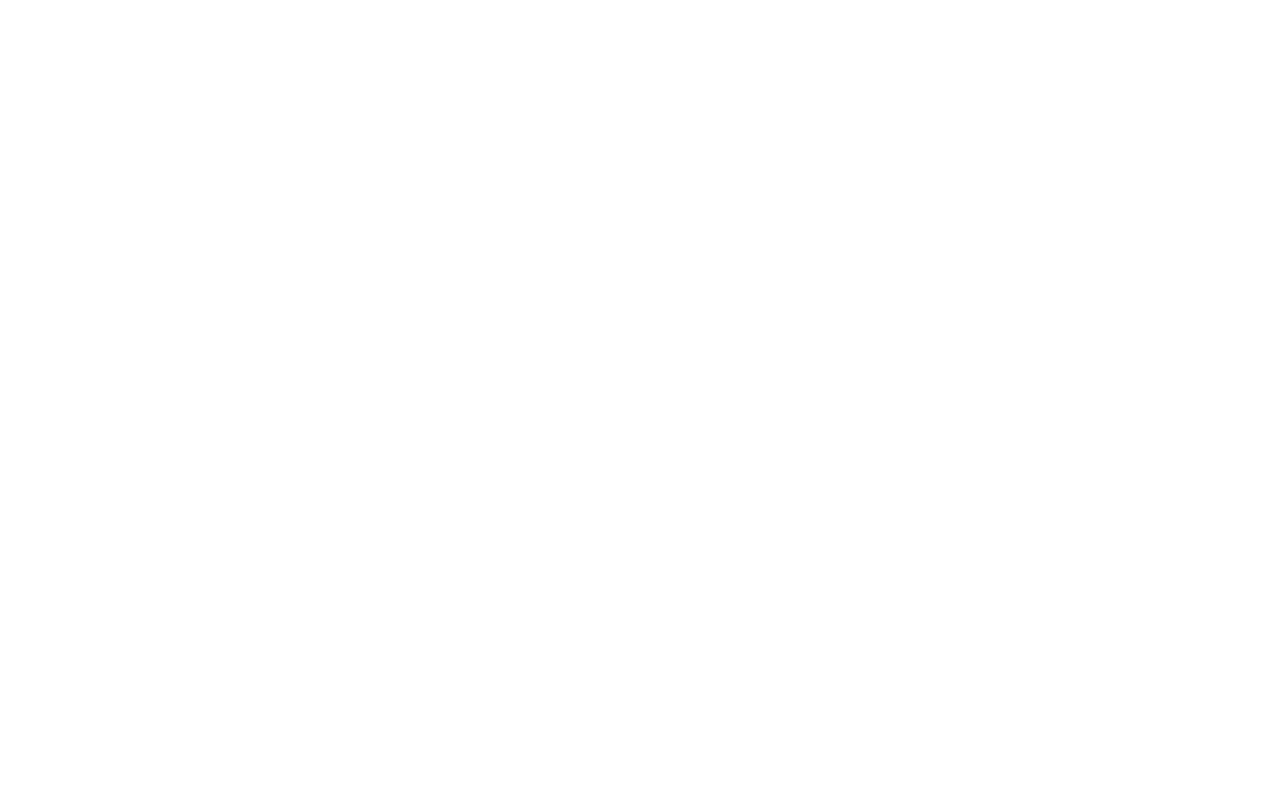
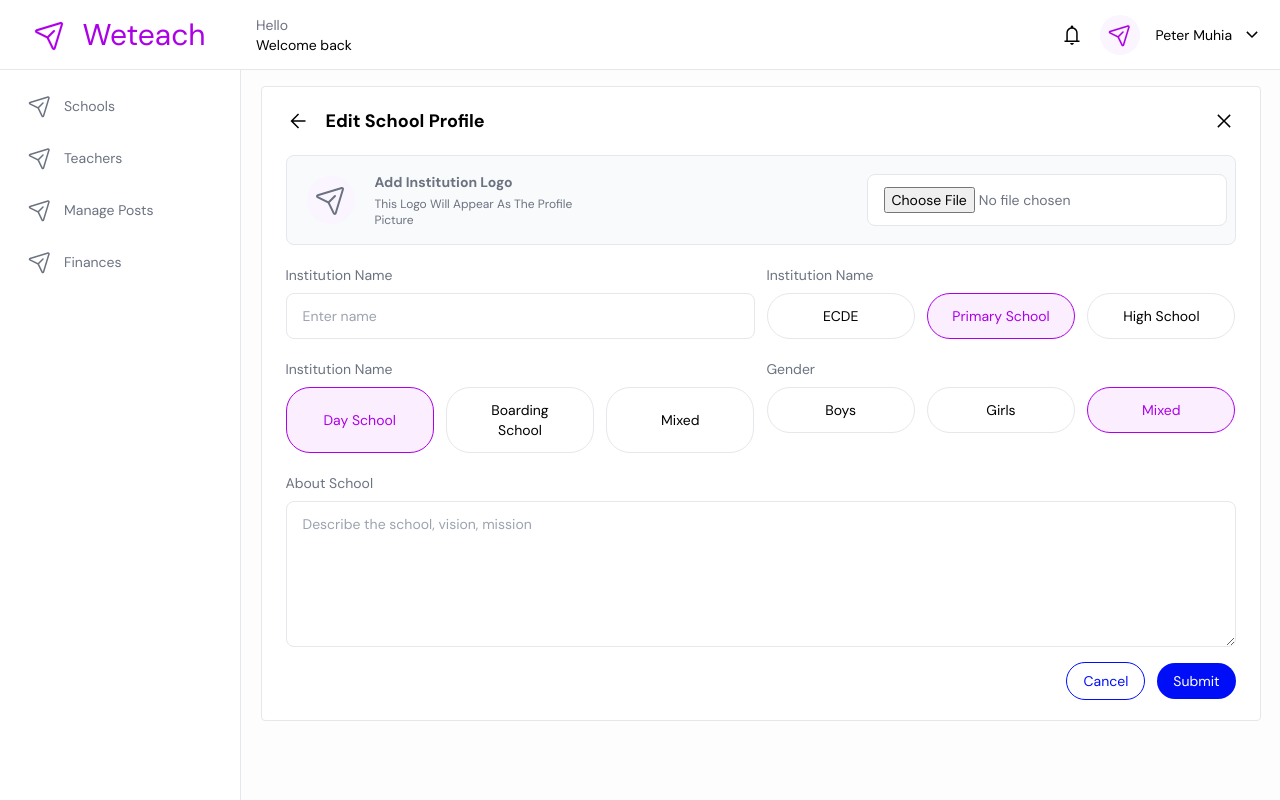
Before and after one commit to kariuki-joseph/12866, a React (Vite) app: page /schools/1/edit/contact-details in a window 1280 px wide. Before the commit this address had no page. Built offline with nearby package versions, Linux system fonts and the light colour scheme.

Commit message:
finished edit school profile

```diff
--- a/src/App.tsx
+++ b/src/App.tsx
@@ -2,7 +2,7 @@
 import Root from "./pages/Root.tsx";
 import SchoolPage from "./pages/schools/SchoolPage.tsx";
 import SingleSchoolPage from "./pages/schools/[schoold]/SingleSchoolPage.tsx";
-import EditSchoolDescription from "./pages/schools/[schoold]/school-description/edit/EditSchoolDescription.tsx";
+import EditSchoolDescription from "./pages/schools/[schoold]/edit/school-description/EditSchoolDescription.tsx";
 import TeachersPage from "./pages/teachers/TeachersPage.tsx";
 import ManagePostsPage from "./pages/manage-posts/ManagePostsPage.tsx";
 import FinancesPage from "./pages/finances/FinancesPage.tsx";
@@ -15,8 +15,13 @@
           <Route index element={<SchoolPage />} />
 
           <Route path="schools/:schoolId" element={<SingleSchoolPage />} />
+
           <Route
-            path="schools/:schoolId/school-description/edit"
+            path="schools/:schoolId/edit/school-description"
+            element={<EditSchoolDescription />}
+          />
+          <Route
+            path="schools/:schoolId/edit/contact-details"
             element={<EditSchoolDescription />}
           />
 
--- a/src/pages/schools/[schoold]/SingleSchoolPage.tsx
+++ b/src/pages/schools/[schoold]/SingleSchoolPage.tsx
@@ -5,10 +5,11 @@
 import businessCenter from "/icons/business_center.svg";
 import paperPlaneTilt from "/icons/paper-plane-tilt.svg";
 import * as Tabs from "@radix-ui/react-tabs";
+import * as Popover from "@radix-ui/react-popover";
 import PostedJobsTab from "./PostedJobsTab.tsx";
 import AboutSchoolTab from "./AboutSchoolTab.tsx";
 import GalleryTab from "./GalleryTab.tsx";
-import { useParams } from "react-router-dom";
+import { Link, useParams } from "react-router-dom";
 import { School } from "../../../interfaces/api.ts";
 import { useQuery } from "@tanstack/react-query";
 import { AxiosResponse } from "axios";
@@ -48,51 +49,51 @@
         )}
       </div>
 
-      {/*<Popover.Root>*/}
-      {/*  <Popover.Trigger asChild>*/}
-      {/*    <button className={"btn-outlined"}>Edit School Profile</button>*/}
-      {/*  </Popover.Trigger>*/}
-      {/*  <Popover.Portal>*/}
-      {/*    <Popover.Content*/}
-      {/*      sideOffset={6}*/}
-      {/*      align={"end"}*/}
-      {/*      className={*/}
-      {/*        "rounded-lg text-sm flex flex-col py-1 *:py-2 *:px-3 text-gray-500 right-10 w-[260px] bg-white shadow-[0_10px_38px_-10px_hsla(206,22%,7%,.35),0_10px_20px_-15px_hsla(206,22%,7%,.2)] focus:shadow-[0_10px_38px_-10px_hsla(206,22%,7%,.35),0_10px_20px_-15px_hsla(206,22%,7%,.2),0_0_0_2px_theme(colors.violet7)] will-change-[transform,opacity] data-[state=open]:data-[side=top]:animate-slideDownAndFade data-[state=open]:data-[side=right]:animate-slideLeftAndFade data-[state=open]:data-[side=bottom]:animate-slideUpAndFade data-[state=open]:data-[side=left]:animate-slideRightAndFade"*/}
-      {/*      }*/}
-      {/*    >*/}
-      {/*      <Link*/}
-      {/*        to={"school-description/edit"}*/}
-      {/*        className={"hover:bg-gray-100 hover:text-black"}*/}
-      {/*      >*/}
-      {/*        School Description*/}
-      {/*      </Link>*/}
-      {/*      <Link*/}
-      {/*        to={"school/1/school-description/edit"}*/}
-      {/*        className={"hover:bg-gray-100 hover:text-black"}*/}
-      {/*      >*/}
-      {/*        Contact Details*/}
-      {/*      </Link>*/}
-      {/*      <Link*/}
-      {/*        to={"school/1/school-description/edit"}*/}
-      {/*        className={"hover:bg-gray-100 hover:text-black"}*/}
-      {/*      >*/}
-      {/*        Location Details*/}
-      {/*      </Link>*/}
-      {/*      <Link*/}
-      {/*        to={"school/1/school-description/edit"}*/}
-      {/*        className={"hover:bg-gray-100 hover:text-black"}*/}
-      {/*      >*/}
-      {/*        School Gallery*/}
-      {/*      </Link>*/}
-      {/*      <Link*/}
-      {/*        to={"school/1/school-description/edit"}*/}
-      {/*        className={"hover:bg-gray-100 hover:text-black"}*/}
-      {/*      >*/}
-      {/*        Change password*/}
-      {/*      </Link>*/}
-      {/*    </Popover.Content>*/}
-      {/*  </Popover.Portal>*/}
-      {/*</Popover.Root>*/}
+      <Popover.Root>
+        <Popover.Trigger asChild>
+          <button className={"btn-outlined"}>Edit School Profile</button>
+        </Popover.Trigger>
+        <Popover.Portal>
+          <Popover.Content
+            sideOffset={6}
+            align={"end"}
+            className={
+              "rounded-lg text-sm flex flex-col py-1 *:py-2 *:px-3 text-gray-500 right-10 w-[260px] bg-white shadow-[0_10px_38px_-10px_hsla(206,22%,7%,.35),0_10px_20px_-15px_hsla(206,22%,7%,.2)] focus:shadow-[0_10px_38px_-10px_hsla(206,22%,7%,.35),0_10px_20px_-15px_hsla(206,22%,7%,.2),0_0_0_2px_theme(colors.violet7)] will-change-[transform,opacity] data-[state=open]:data-[side=top]:animate-slideDownAndFade data-[state=open]:data-[side=right]:animate-slideLeftAndFade data-[state=open]:data-[side=bottom]:animate-slideUpAndFade data-[state=open]:data-[side=left]:animate-slideRightAndFade"
+            }
+          >
+            <Link
+              to={"edit/school-description"}
+              className={"hover:bg-gray-100 hover:text-black"}
+            >
+              School Description
+            </Link>
+            <Link
+              to={"school/1/school-description/edit"}
+              className={"hover:bg-gray-100 hover:text-black"}
+            >
+              Contact Details
+            </Link>
+            <Link
+              to={"school/1/school-description/edit"}
+              className={"hover:bg-gray-100 hover:text-black"}
+            >
+              Location Details
+            </Link>
+            <Link
+              to={"school/1/school-description/edit"}
+              className={"hover:bg-gray-100 hover:text-black"}
+            >
+              School Gallery
+            </Link>
+            <Link
+              to={"school/1/school-description/edit"}
+              className={"hover:bg-gray-100 hover:text-black"}
+            >
+              Change password
+            </Link>
+          </Popover.Content>
+        </Popover.Portal>
+      </Popover.Root>
     </section>
   );
 }
--- /dev/null
+++ b/src/pages/schools/[schoold]/edit/contact-details/ContactDetailsPage.tsx
@@ -0,0 +1,3 @@
+export default function ContactDetailsPage() {
+  return <div></div>;
+}
--- a/src/pages/schools/[schoold]/school-description/edit/EditSchoolDescription.tsx
+++ b/src/pages/schools/[schoold]/edit/school-description/EditSchoolDescription.tsx
@@ -10,27 +10,29 @@
   return (
     <section
       className={
-        "mx-auto bg-white rounded border border-gray-200 p-6 max-w-[1000px]"
+        "mx-auto bg-white rounded border border-gray-200 px-6 pb-3 max-w-[1000px]"
       }
     >
-      <div className={"flex flex-row items-center justify-between mb-3"}>
+      <div className={"flex flex-row items-center justify-between my-5"}>
         <div className={"flex flex-row items-center gap-4"}>
-          <button className={""} onClick={() => navigate("../schools/1")}>
+          <button
+            className={""}
+            onClick={() => navigate("../../", { relative: "path" })}
+          >
             <img src={arrowBack} alt={"back"} className={"w-6 h-6"} />
           </button>
-          <h2 className={"font-bold text-lg"}>Edit Description</h2>
+          <h2 className={"font-bold text-lg"}>Edit School Profile</h2>
         </div>
 
-        <button className={""}>
+        <button
+          className={""}
+          onClick={() => navigate("../../", { relative: "path" })}
+        >
           <img src={close} alt={"back"} className={"w-6 h-6"} />
         </button>
       </div>
 
       <form>
-        <h3>School Profile</h3>
-
-        <hr className={"my-3"} />
-
         <label className="flex flex-row items-center justify-between  bg-gray-50 border border-gray-200 rounded-lg px-2 mb-3">
           <div className="flex flex-row items-center gap-2">
             <div className={"bg-purple-50 p-2 rounded-3xl m-3"}>
```
